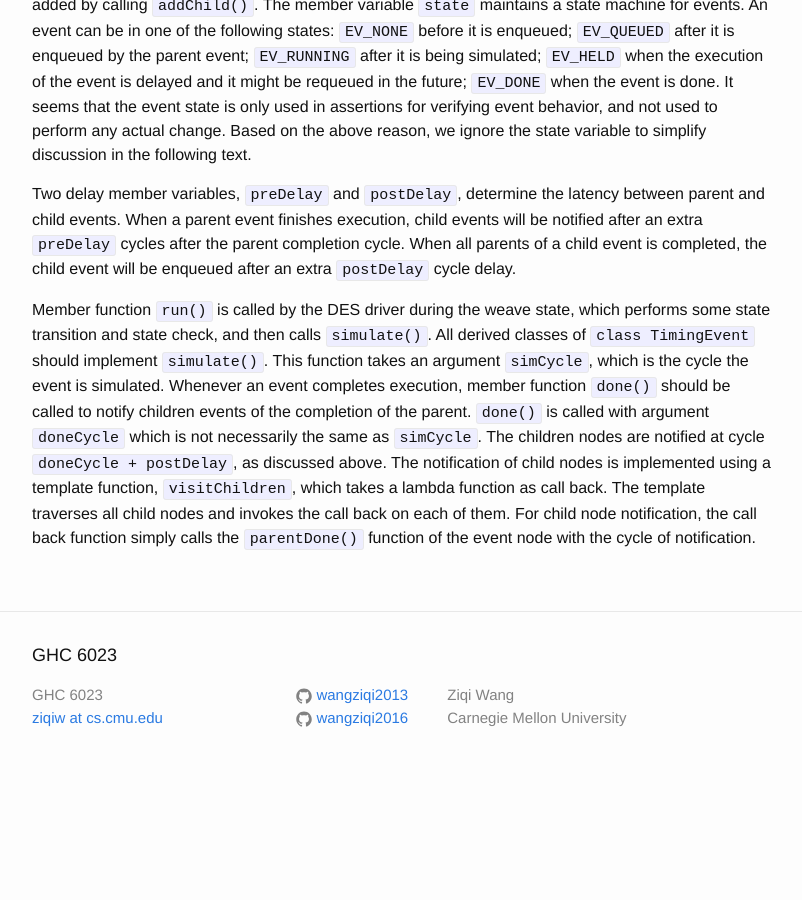
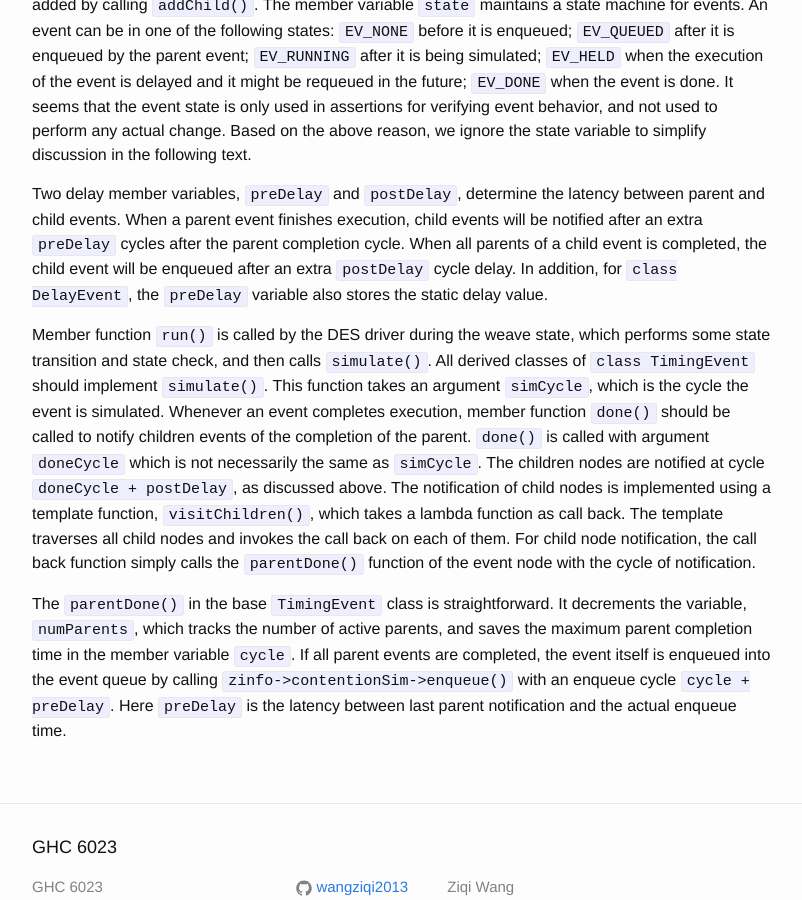
Before and after one commit to wangziqi2013/wangziqi2013.github.io, a Jekyll site: the page built from _posts/2019-01-22-understand-zsim-contention-sim.markdown, in a window 1280 px wide and 900 px high, scrolled down 4932 px. Shown: the whole window, without its empty margins (238-1040 px from the left). Built offline with Jekyll 4.4.1, drawn with Linux system fonts in a browser that asks for light colours; before the commit the page ends 5721 px from its top, so only the background shows below that.

Commit message:
Adding parent done

```diff
--- a/_posts/2019-01-22-understand-zsim-contention-sim.markdown
+++ b/_posts/2019-01-22-understand-zsim-contention-sim.markdown
@@ -186,7 +186,7 @@ following text.
 Two delay member variables, `preDelay` and `postDelay`, determine the latency between parent and child events. When a
 parent event finishes execution, child events will be notified after an extra `preDelay` cycles after the parent completion
 cycle. When all parents of a child event is completed, the child event will be enqueued after an extra `postDelay` cycle
-delay.
+delay. In addition, for `class DelayEvent`, the `preDelay` variable also stores the static delay value.
 
 Member function `run()` is called by the DES driver during the weave state, which performs some state transition and state
 check, and then calls `simulate()`. All derived classes of `class TimingEvent` should implement `simulate()`. This function
@@ -194,6 +194,12 @@ takes an argument `simCycle`, which is the cycle the event is simulated. Wheneve
 function `done()` should be called to notify children events of the completion of the parent. `done()` is called with
 argument `doneCycle` which is not necessarily the same as `simCycle`. The children nodes are notified at cycle
 `doneCycle + postDelay`, as discussed above. The notification of child nodes is implemented using a template function,
-`visitChildren`, which takes a lambda function as call back. The template traverses all child nodes and invokes the call
+`visitChildren()`, which takes a lambda function as call back. The template traverses all child nodes and invokes the call
 back on each of them. For child node notification, the call back function simply calls the `parentDone()` function of the
 event node with the cycle of notification.
+
+The `parentDone()` in the base `TimingEvent` class is straightforward. It decrements the variable, `numParents`, which
+tracks the number of active parents, and saves the maximum parent completion time in the member variable `cycle`. If all
+parent events are completed, the event itself is enqueued into the event queue by calling `zinfo->contentionSim->enqueue()`
+with an enqueue cycle `cycle + preDelay`. Here `preDelay` is the latency between last parent notification and the actual
+enqueue time.
```
